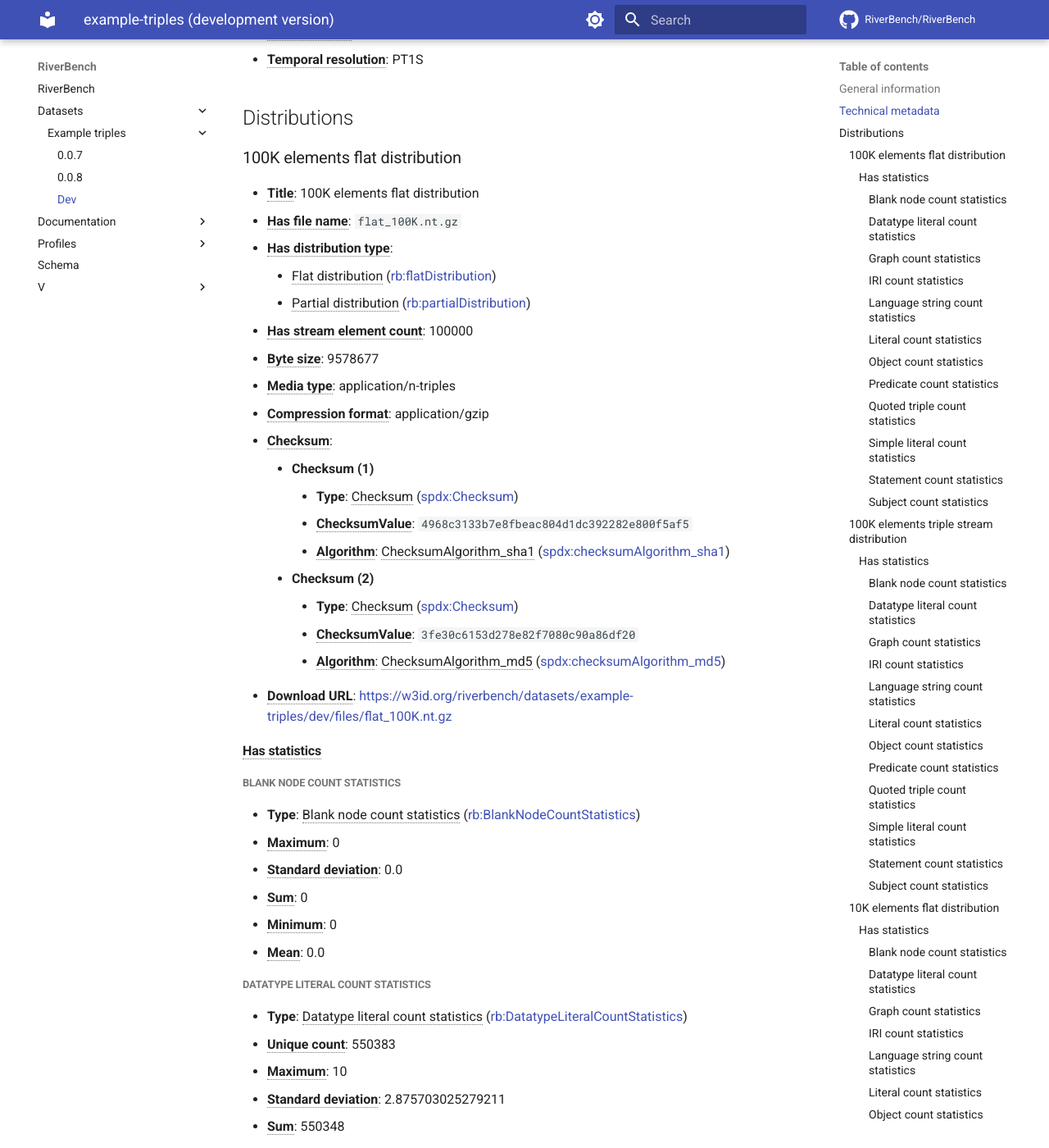
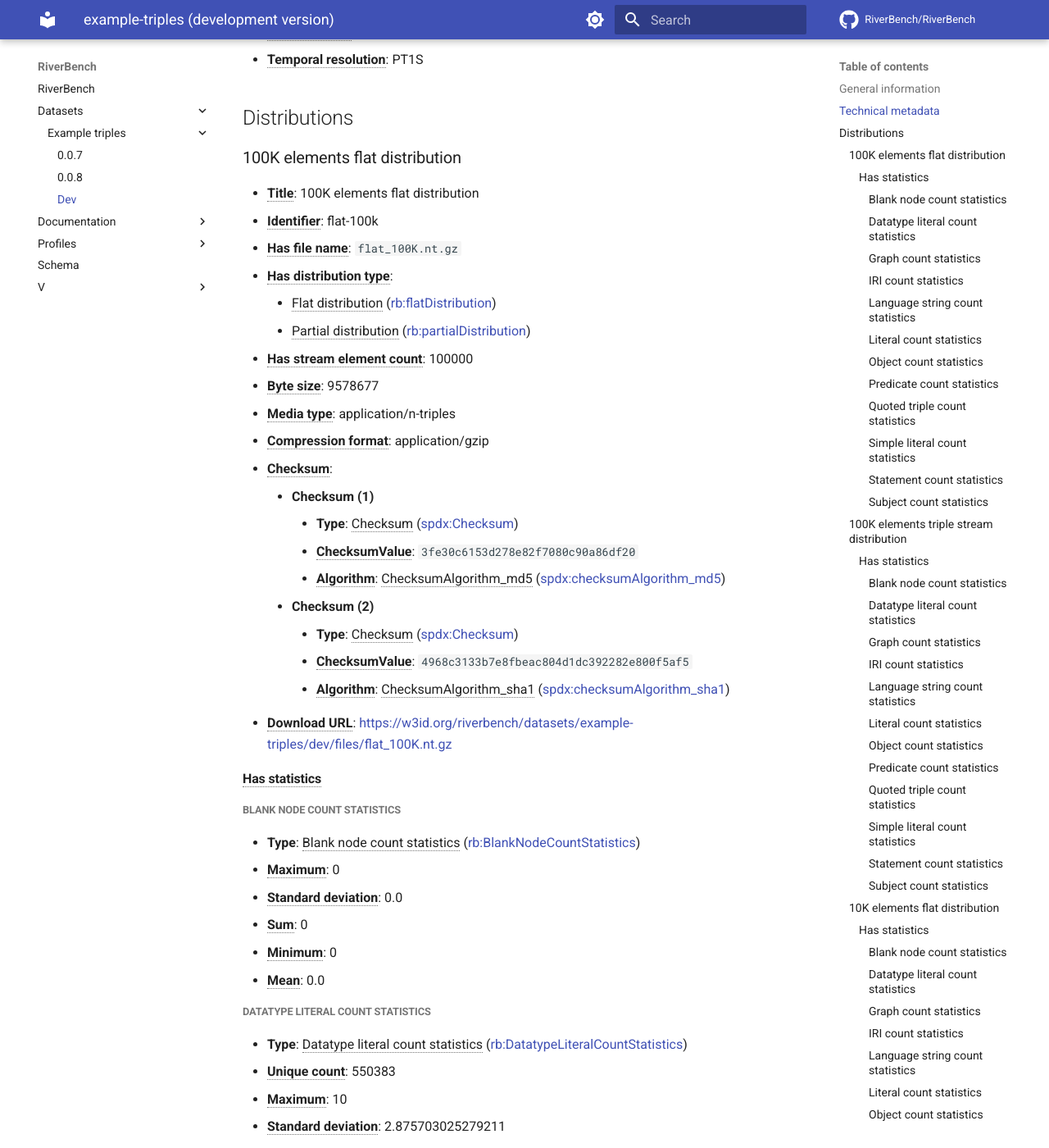
Before and after one commit to RiverBench/riverbench.github.io, an MkDocs documentation site: the page built from docs/datasets/example-triples/dev/index.md, in a window 1280 px wide and 1400 px high, scrolled down 1117 px. Shown: the whole window at 82% size. Built offline with MkDocs 1.6.1 and Material for MkDocs 9.7.7, drawn with Linux system fonts in a browser that asks for light colours; comment, search, counter and statistics services are not loaded; some of the changed text lies outside the part shown.

Commit message:
Automatic update of RiverBench/dataset-example-triples (dev)

```diff
--- a/docs/datasets/example-triples/dev/index.md
+++ b/docs/datasets/example-triples/dev/index.md
@@ -34,9 +34,10 @@ This is an example dataset that is a triple stream. Each element in the stream i
 
 ## Distributions
 
-### 100K elements flat distribution
+### <a name="flat-100k"></a> 100K elements flat distribution
 
 - **<abbr title="A name given to the resource.">Title</abbr>**: 100K elements flat distribution
+- **<abbr title="An unambiguous reference to the resource within a given context.">Identifier</abbr>**: flat-100k
 - **<abbr title="Canonical file name of this distribution">Has file name</abbr>**: `flat_100K.nt.gz`
 - **<abbr title="Indicates the type of RiverBench dataset distribution">Has distribution type</abbr>**:
     - <abbr title="The dataset is distributed as a single flat file.">Flat distribution</abbr> ([rb:flatDistribution](https://w3id.org/riverbench/schema/metadata#flatDistribution))
@@ -48,12 +49,12 @@ This is an example dataset that is a triple stream. Each element in the stream i
 - **<abbr title="The checksum property provides a mechanism that can be used to verify that the contents of a File or Package have not changed.">Checksum</abbr>**:
     - **Checksum (1)**
         - **Type**: <abbr title="A Checksum is value that allows the contents of a file to be authenticated. Even small changes to the content of the file will change its checksum. This class allows the results of a variety of checksum and cryptographic message digest algorithms to be represented.">Checksum</abbr> ([spdx:Checksum](http://spdx.org/rdf/terms#Checksum))
+        - **<abbr title="The checksumValue property provides a lower case hexidecimal encoded digest value produced using a specific algorithm.">ChecksumValue</abbr>**: `3fe30c6153d278e82f7080c90a86df20`
+        - **<abbr title="Identifies the algorithm used to produce the subject Checksum. Currently, SHA-1 is the only supported algorithm. It is anticipated that other algorithms will be supported at a later time.">Algorithm</abbr>**: <abbr title="Indicates the algorithm used was MD5">ChecksumAlgorithm_md5</abbr> ([spdx:checksumAlgorithm_md5](http://spdx.org/rdf/terms#checksumAlgorithm_md5))
+    - **Checksum (2)**
+        - **Type**: <abbr title="A Checksum is value that allows the contents of a file to be authenticated. Even small changes to the content of the file will change its checksum. This class allows the results of a variety of checksum and cryptographic message digest algorithms to be represented.">Checksum</abbr> ([spdx:Checksum](http://spdx.org/rdf/terms#Checksum))
         - **<abbr title="The checksumValue property provides a lower case hexidecimal encoded digest value produced using a specific algorithm.">ChecksumValue</abbr>**: `4968c3133b7e8fbeac804d1dc392282e800f5af5`
         - **<abbr title="Identifies the algorithm used to produce the subject Checksum. Currently, SHA-1 is the only supported algorithm. It is anticipated that other algorithms will be supported at a later time.">Algorithm</abbr>**: <abbr title="Indicates the algorithm used was SHA-1">ChecksumAlgorithm_sha1</abbr> ([spdx:checksumAlgorithm_sha1](http://spdx.org/rdf/terms#checksumAlgorithm_sha1))
-    - **Checksum (2)**
-        - **Type**: <abbr title="A Checksum is value that allows the contents of a file to be authenticated. Even small changes to the content of the file will change its checksum. This class allows the results of a variety of checksum and cryptographic message digest algorithms to be represented.">Checksum</abbr> ([spdx:Checksum](http://spdx.org/rdf/terms#Checksum))
-        - **<abbr title="The checksumValue property provides a lower case hexidecimal encoded digest value produced using a specific algorithm.">ChecksumValue</abbr>**: `3fe30c6153d278e82f7080c90a86df20`
-        - **<abbr title="Identifies the algorithm used to produce the subject Checksum. Currently, SHA-1 is the only supported algorithm. It is anticipated that other algorithms will be supported at a later time.">Algorithm</abbr>**: <abbr title="Indicates the algorithm used was MD5">ChecksumAlgorithm_md5</abbr> ([spdx:checksumAlgorithm_md5](http://spdx.org/rdf/terms#checksumAlgorithm_md5))
 - **<abbr title="The URL of the downloadable file in a given format. E.g. CSV file or RDF file. The format is indicated by the distribution's dct:format and/or dcat:mediaType.">Download URL</abbr>**: [https://w3id.org/riverbench/datasets/example-triples/dev/files/flat_100K.nt.gz](https://w3id.org/riverbench/datasets/example-triples/dev/files/flat_100K.nt.gz)
 
 #### <abbr title="Has a dataset statistics object">Has statistics</abbr>
@@ -171,26 +172,27 @@ This is an example dataset that is a triple stream. Each element in the stream i
 - **<abbr title="Minimum value of a distribution">Minimum</abbr>**: 1
 - **<abbr title="Arithmetic mean of a distribution">Mean</abbr>**: 5.50348
 
-### 100K elements triple stream distribution
+### <a name="stream-100k"></a> 100K elements triple stream distribution
 
 - **<abbr title="A name given to the resource.">Title</abbr>**: 100K elements triple stream distribution
+- **<abbr title="An unambiguous reference to the resource within a given context.">Identifier</abbr>**: `stream-100k`
 - **<abbr title="Canonical file name of this distribution">Has file name</abbr>**: `stream_100K.tar.gz`
 - **<abbr title="Indicates the type of RiverBench dataset distribution">Has distribution type</abbr>**:
     - <abbr title="A partial distribution, including only a subset of the data in the dataset. The rb:hasStreamElementCount property indicates the length of this distribution.">Partial distribution</abbr> ([rb:partialDistribution](https://w3id.org/riverbench/schema/metadata#partialDistribution))
     - <abbr title="The dataset is distributed as a stream of RDF triples.">Triple stream distribution</abbr> ([rb:tripleStreamDistribution](https://w3id.org/riverbench/schema/metadata#tripleStreamDistribution))
 - **<abbr title="Number of elements in the stream">Has stream element count</abbr>**: 100000
-- **<abbr title="The size of a distribution in bytes.">Byte size</abbr>**: 12560516
+- **<abbr title="The size of a distribution in bytes.">Byte size</abbr>**: 12561027
 - **<abbr title="The media type of the distribution as defined by IANA">Media type</abbr>**: text/turtle
 - **<abbr title="The package format of the distribution in which one or more data files are grouped together, e.g. to enable a set of related files to be downloaded together.">Packaging format</abbr>**: application/tar
 - **<abbr title="The compression format of the distribution in which the data is contained in a compressed form, e.g. to reduce the size of the downloadable file.">Compression format</abbr>**: application/gzip
 - **<abbr title="The checksum property provides a mechanism that can be used to verify that the contents of a File or Package have not changed.">Checksum</abbr>**:
     - **Checksum (1)**
         - **Type**: <abbr title="A Checksum is value that allows the contents of a file to be authenticated. Even small changes to the content of the file will change its checksum. This class allows the results of a variety of checksum and cryptographic message digest algorithms to be represented.">Checksum</abbr> ([spdx:Checksum](http://spdx.org/rdf/terms#Checksum))
-        - **<abbr title="The checksumValue property provides a lower case hexidecimal encoded digest value produced using a specific algorithm.">ChecksumValue</abbr>**: `3bb8f847fd87937eed14996d5f5cc82b`
+        - **<abbr title="The checksumValue property provides a lower case hexidecimal encoded digest value produced using a specific algorithm.">ChecksumValue</abbr>**: `afd30f57a92bc0609d1c0d4482ff4aff`
         - **<abbr title="Identifies the algorithm used to produce the subject Checksum. Currently, SHA-1 is the only supported algorithm. It is anticipated that other algorithms will be supported at a later time.">Algorithm</abbr>**: <abbr title="Indicates the algorithm used was MD5">ChecksumAlgorithm_md5</abbr> ([spdx:checksumAlgorithm_md5](http://spdx.org/rdf/terms#checksumAlgorithm_md5))
     - **Checksum (2)**
         - **Type**: <abbr title="A Checksum is value that allows the contents of a file to be authenticated. Even small changes to the content of the file will change its checksum. This class allows the results of a variety of checksum and cryptographic message digest algorithms to be represented.">Checksum</abbr> ([spdx:Checksum](http://spdx.org/rdf/terms#Checksum))
-        - **<abbr title="The checksumValue property provides a lower case hexidecimal encoded digest value produced using a specific algorithm.">ChecksumValue</abbr>**: `081e96d7fb651069f228548eaf4b47f238d160fb`
+        - **<abbr title="The checksumValue property provides a lower case hexidecimal encoded digest value produced using a specific algorithm.">ChecksumValue</abbr>**: `7f8722ca2828ffc47ac5858301c760af58334e5b`
         - **<abbr title="Identifies the algorithm used to produce the subject Checksum. Currently, SHA-1 is the only supported algorithm. It is anticipated that other algorithms will be supported at a later time.">Algorithm</abbr>**: <abbr title="Indicates the algorithm used was SHA-1">ChecksumAlgorithm_sha1</abbr> ([spdx:checksumAlgorithm_sha1](http://spdx.org/rdf/terms#checksumAlgorithm_sha1))
 - **<abbr title="The URL of the downloadable file in a given format. E.g. CSV file or RDF file. The format is indicated by the distribution's dct:format and/or dcat:mediaType.">Download URL</abbr>**: [https://w3id.org/riverbench/datasets/example-triples/dev/files/stream_100K.tar.gz](https://w3id.org/riverbench/datasets/example-triples/dev/files/stream_100K.tar.gz)
 
@@ -309,9 +311,10 @@ This is an example dataset that is a triple stream. Each element in the stream i
 - **<abbr title="Minimum value of a distribution">Minimum</abbr>**: 1
 - **<abbr title="Arithmetic mean of a distribution">Mean</abbr>**: 5.50348
 
-### 10K elements flat distribution
+### <a name="flat-10k"></a> 10K elements flat distribution
 
 - **<abbr title="A name given to the resource.">Title</abbr>**: 10K elements flat distribution
+- **<abbr title="An unambiguous reference to the resource within a given context.">Identifier</abbr>**: flat-10k
 - **<abbr title="Canonical file name of this distribution">Has file name</abbr>**: `flat_10K.nt.gz`
 - **<abbr title="Indicates the type of RiverBench dataset distribution">Has distribution type</abbr>**:
     - <abbr title="The dataset is distributed as a single flat file.">Flat distribution</abbr> ([rb:flatDistribution](https://w3id.org/riverbench/schema/metadata#flatDistribution))
@@ -446,26 +449,27 @@ This is an example dataset that is a triple stream. Each element in the stream i
 - **<abbr title="Minimum value of a distribution">Minimum</abbr>**: 1
 - **<abbr title="Arithmetic mean of a distribution">Mean</abbr>**: 5.5272
 
-### 10K elements triple stream distribution
+### <a name="stream-10k"></a> 10K elements triple stream distribution
 
 - **<abbr title="A name given to the resource.">Title</abbr>**: 10K elements triple stream distribution
+- **<abbr title="An unambiguous reference to the resource within a given context.">Identifier</abbr>**: stream-10k
 - **<abbr title="Canonical file name of this distribution">Has file name</abbr>**: `stream_10K.tar.gz`
 - **<abbr title="Indicates the type of RiverBench dataset distribution">Has distribution type</abbr>**:
     - <abbr title="A partial distribution, including only a subset of the data in the dataset. The rb:hasStreamElementCount property indicates the length of this distribution.">Partial distribution</abbr> ([rb:partialDistribution](https://w3id.org/riverbench/schema/metadata#partialDistribution))
     - <abbr title="The dataset is distributed as a stream of RDF triples.">Triple stream distribution</abbr> ([rb:tripleStreamDistribution](https://w3id.org/riverbench/schema/metadata#tripleStreamDistribution))
 - **<abbr title="Number of elements in the stream">Has stream element count</abbr>**: 10000
-- **<abbr title="The size of a distribution in bytes.">Byte size</abbr>**: 1259315
+- **<abbr title="The size of a distribution in bytes.">Byte size</abbr>**: 1259582
 - **<abbr title="The media type of the distribution as defined by IANA">Media type</abbr>**: text/turtle
 - **<abbr title="The package format of the distribution in which one or more data files are grouped together, e.g. to enable a set of related files to be downloaded together.">Packaging format</abbr>**: application/tar
 - **<abbr title="The compression format of the distribution in which the data is contained in a compressed form, e.g. to reduce the size of the downloadable file.">Compression format</abbr>**: application/gzip
 - **<abbr title="The checksum property provides a mechanism that can be used to verify that the contents of a File or Package have not changed.">Checksum</abbr>**:
     - **Checksum (1)**
         - **Type**: <abbr title="A Checksum is value that allows the contents of a file to be authenticated. Even small changes to the content of the file will change its checksum. This class allows the results of a variety of checksum and cryptographic message digest algorithms to be represented.">Checksum</abbr> ([spdx:Checksum](http://spdx.org/rdf/terms#Checksum))
-        - **<abbr title="The checksumValue property provides a lower case hexidecimal encoded digest value produced using a specific algorithm.">ChecksumValue</abbr>**: `26c2770a78f92c91387bc7d00b375da382fa7ca2`
+        - **<abbr title="The checksumValue property provides a lower case hexidecimal encoded digest value produced using a specific algorithm.">ChecksumValue</abbr>**: `fd40b460a007a6d10937c1220b9cfee084d979f9`
         - **<abbr title="Identifies the algorithm used to produce the subject Checksum. Currently, SHA-1 is the only supported algorithm. It is anticipated that other algorithms will be supported at a later time.">Algorithm</abbr>**: <abbr title="Indicates the algorithm used was SHA-1">ChecksumAlgorithm_sha1</abbr> ([spdx:checksumAlgorithm_sha1](http://spdx.org/rdf/terms#checksumAlgorithm_sha1))
     - **Checksum (2)**
         - **Type**: <abbr title="A Checksum is value that allows the contents of a file to be authenticated. Even small changes to the content of the file will change its checksum. This class allows the results of a variety of checksum and cryptographic message digest algorithms to be represented.">Checksum</abbr> ([spdx:Checksum](http://spdx.org/rdf/terms#Checksum))
-        - **<abbr title="The checksumValue property provides a lower case hexidecimal encoded digest value produced using a specific algorithm.">ChecksumValue</abbr>**: `6c67f20016c1d6a516fff989cd3214c8`
+        - **<abbr title="The checksumValue property provides a lower case hexidecimal encoded digest value produced using a specific algorithm.">ChecksumValue</abbr>**: `c09404d00a6fd184c47c36492cdef71d`
         - **<abbr title="Identifies the algorithm used to produce the subject Checksum. Currently, SHA-1 is the only supported algorithm. It is anticipated that other algorithms will be supported at a later time.">Algorithm</abbr>**: <abbr title="Indicates the algorithm used was MD5">ChecksumAlgorithm_md5</abbr> ([spdx:checksumAlgorithm_md5](http://spdx.org/rdf/terms#checksumAlgorithm_md5))
 - **<abbr title="The URL of the downloadable file in a given format. E.g. CSV file or RDF file. The format is indicated by the distribution's dct:format and/or dcat:mediaType.">Download URL</abbr>**: [https://w3id.org/riverbench/datasets/example-triples/dev/files/stream_10K.tar.gz](https://w3id.org/riverbench/datasets/example-triples/dev/files/stream_10K.tar.gz)
 
@@ -584,9 +588,10 @@ This is an example dataset that is a triple stream. Each element in the stream i
 - **<abbr title="Minimum value of a distribution">Minimum</abbr>**: 1
 - **<abbr title="Arithmetic mean of a distribution">Mean</abbr>**: 5.5272
 
-### Full flat distribution
+### <a name="flat-full"></a> Full flat distribution
 
 - **<abbr title="A name given to the resource.">Title</abbr>**: Full flat distribution
+- **<abbr title="An unambiguous reference to the resource within a given context.">Identifier</abbr>**: flat-full
 - **<abbr title="Canonical file name of this distribution">Has file name</abbr>**: flat_full.nt.gz
 - **<abbr title="Indicates the type of RiverBench dataset distribution">Has distribution type</abbr>**:
     - <abbr title="The dataset is distributed as a single flat file.">Flat distribution</abbr> ([rb:flatDistribution](https://w3id.org/riverbench/schema/metadata#flatDistribution))
@@ -721,26 +726,27 @@ This is an example dataset that is a triple stream. Each element in the stream i
 - **<abbr title="Minimum value of a distribution">Minimum</abbr>**: 1
 - **<abbr title="Arithmetic mean of a distribution">Mean</abbr>**: 5.498429382626555
 
-### Full triple stream distribution
+### <a name="stream-full"></a> Full triple stream distribution
 
 - **<abbr title="A name given to the resource.">Title</abbr>**: Full triple stream distribution
+- **<abbr title="An unambiguous reference to the resource within a given context.">Identifier</abbr>**: stream-full
 - **<abbr title="Canonical file name of this distribution">Has file name</abbr>**: stream_full.tar.gz
 - **<abbr title="Indicates the type of RiverBench dataset distribution">Has distribution type</abbr>**:
     - <abbr title="A full distribution, including all data in the dataset.">Full distribution</abbr> ([rb:fullDistribution](https://w3id.org/riverbench/schema/metadata#fullDistribution))
     - <abbr title="The dataset is distributed as a stream of RDF triples.">Triple stream distribution</abbr> ([rb:tripleStreamDistribution](https://w3id.org/riverbench/schema/metadata#tripleStreamDistribution))
 - **<abbr title="Number of elements in the stream">Has stream element count</abbr>**: 132432
-- **<abbr title="The size of a distribution in bytes.">Byte size</abbr>**: 16624879
+- **<abbr title="The size of a distribution in bytes.">Byte size</abbr>**: 16625247
 - **<abbr title="The media type of the distribution as defined by IANA">Media type</abbr>**: text/turtle
 - **<abbr title="The package format of the distribution in which one or more data files are grouped together, e.g. to enable a set of related files to be downloaded together.">Packaging format</abbr>**: application/tar
 - **<abbr title="The compression format of the distribution in which the data is contained in a compressed form, e.g. to reduce the size of the downloadable file.">Compression format</abbr>**: application/gzip
 - **<abbr title="The checksum property provides a mechanism that can be used to verify that the contents of a File or Package have not changed.">Checksum</abbr>**:
     - **Checksum (1)**
         - **Type**: <abbr title="A Checksum is value that allows the contents of a file to be authenticated. Even small changes to the content of the file will change its checksum. This class allows the results of a variety of checksum and cryptographic message digest algorithms to be represented.">Checksum</abbr> ([spdx:Checksum](http://spdx.org/rdf/terms#Checksum))
-        - **<abbr title="The checksumValue property provides a lower case hexidecimal encoded digest value produced using a specific algorithm.">ChecksumValue</abbr>**: `e5d5e8945da703b8f1a855211ee5fa912d536c65`
+        - **<abbr title="The checksumValue property provides a lower case hexidecimal encoded digest value produced using a specific algorithm.">ChecksumValue</abbr>**: `faf3439ad51c63ce50982becdc04335f2cba0791`
         - **<abbr title="Identifies the algorithm used to produce the subject Checksum. Currently, SHA-1 is the only supported algorithm. It is anticipated that other algorithms will be supported at a later time.">Algorithm</abbr>**: <abbr title="Indicates the algorithm used was SHA-1">ChecksumAlgorithm_sha1</abbr> ([spdx:checksumAlgorithm_sha1](http://spdx.org/rdf/terms#checksumAlgorithm_sha1))
     - **Checksum (2)**
         - **Type**: <abbr title="A Checksum is value that allows the contents of a file to be authenticated. Even small changes to the content of the file will change its checksum. This class allows the results of a variety of checksum and cryptographic message digest algorithms to be represented.">Checksum</abbr> ([spdx:Checksum](http://spdx.org/rdf/terms#Checksum))
-        - **<abbr title="The checksumValue property provides a lower case hexidecimal encoded digest value produced using a specific algorithm.">ChecksumValue</abbr>**: `5ac53adeccb6cbacc2bb815a726bcd2f`
+        - **<abbr title="The checksumValue property provides a lower case hexidecimal encoded digest value produced using a specific algorithm.">ChecksumValue</abbr>**: `b40f9d7823f037347cc2fd60db3b1d0c`
         - **<abbr title="Identifies the algorithm used to produce the subject Checksum. Currently, SHA-1 is the only supported algorithm. It is anticipated that other algorithms will be supported at a later time.">Algorithm</abbr>**: <abbr title="Indicates the algorithm used was MD5">ChecksumAlgorithm_md5</abbr> ([spdx:checksumAlgorithm_md5](http://spdx.org/rdf/terms#checksumAlgorithm_md5))
 - **<abbr title="The URL of the downloadable file in a given format. E.g. CSV file or RDF file. The format is indicated by the distribution's dct:format and/or dcat:mediaType.">Download URL</abbr>**: [https://w3id.org/riverbench/datasets/example-triples/dev/files/stream_full.tar.gz](https://w3id.org/riverbench/datasets/example-triples/dev/files/stream_full.tar.gz)
 
```
